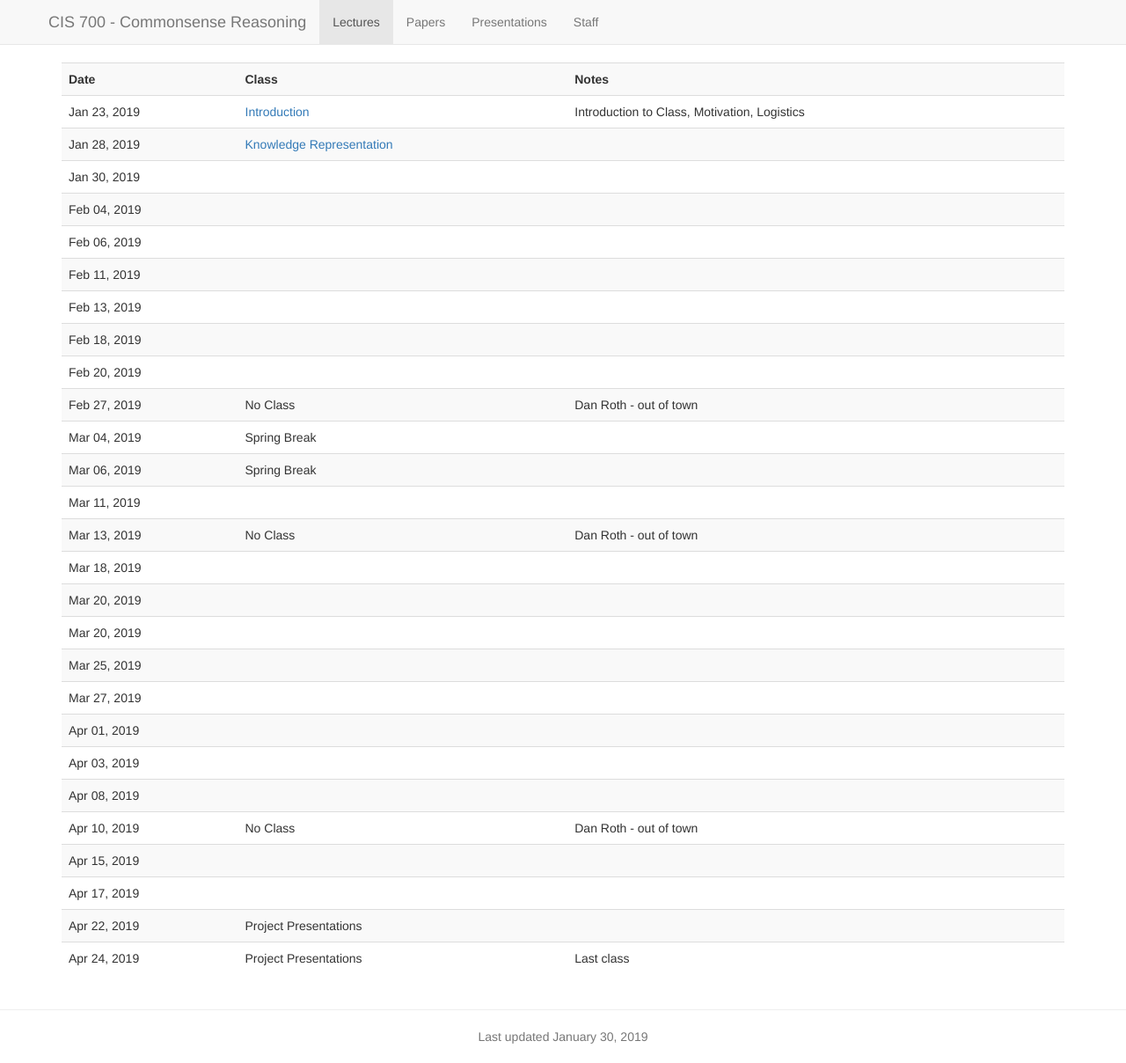
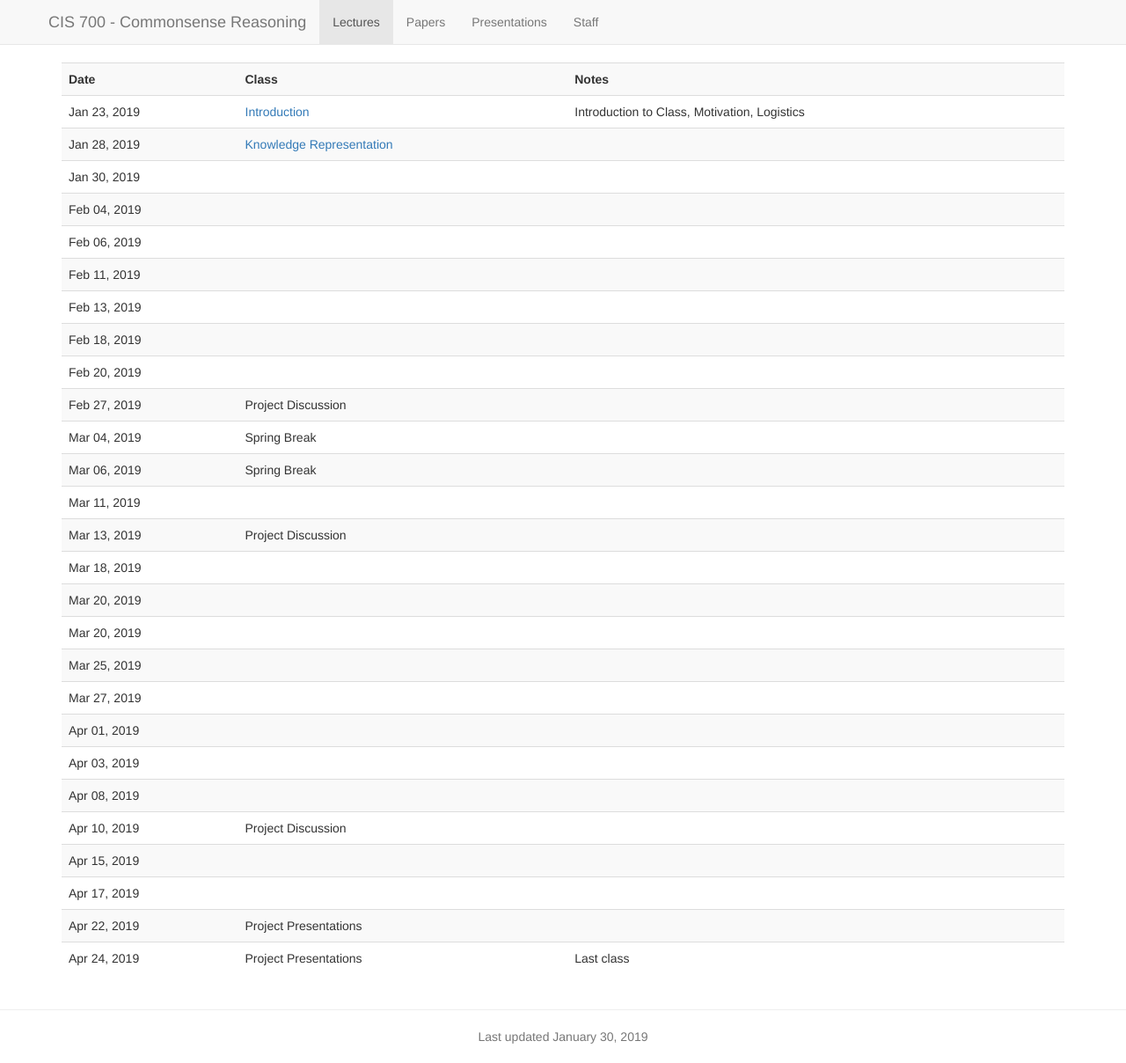
Before and after one commit to nitishgupta/cis700dr, a Jekyll site: the page built from lectures.md, in a window 1280 px wide. Shown: the whole page at 88% size. Built offline with Jekyll 4.4.1, drawn with Linux system fonts in a browser that asks for light colours; nearby versions of some CDN libraries; a script that is not in the unit is left out.

Commit message:
schedule

```diff
--- a/_data/lectures.yaml
+++ b/_data/lectures.yaml
@@ -55,9 +55,9 @@
 
 -
     date: 2019-02-27
-    title: No Class
+    title: Project Discussion
     slides:
-    comments: Dan Roth - out of town
+    comments:
 
 -
     date: 2019-03-04
@@ -81,9 +81,9 @@
 
 -
     date: 2019-03-13
-    title: No Class
+    title: Project Discussion
     slides:
-    comments: Dan Roth - out of town
+    comments:
 
 -
     date: 2019-03-18
@@ -137,9 +137,9 @@
 
 -
     date: 2019-04-10
-    title: No Class
+    title: Project Discussion
     slides:
-    comments: Dan Roth - out of town
+    comments:
 
 -
     date: 2019-04-15
@@ -167,7 +167,7 @@
 
 # -
 #   date: 2017-09-7
-#   title: Self Study (No Class)
+#   title: Self Study (Project Discussion)
 #   comments: Try running <a href="https://github.com/CogComp/illinois-sl">Illinois-SL</a> and its <a href="https://github.com/CogComp/illinois-sl-examples">examples</a> for next lecture. <br/> HW0 Solution Released.
 #   reading:
 #     -
```
